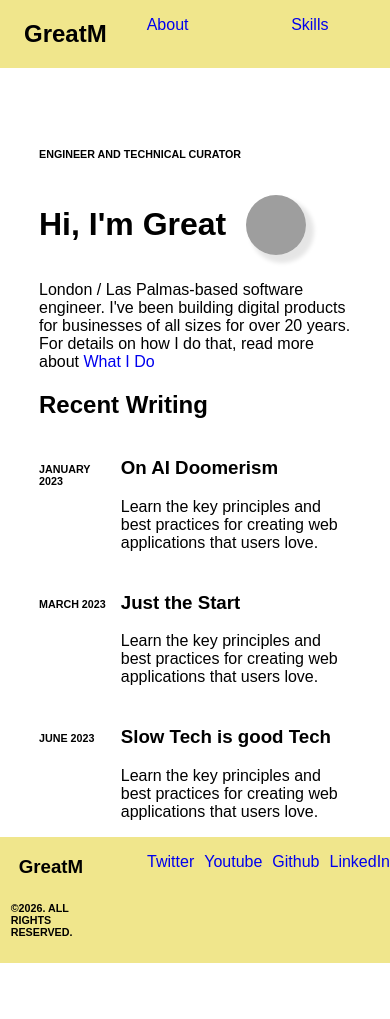
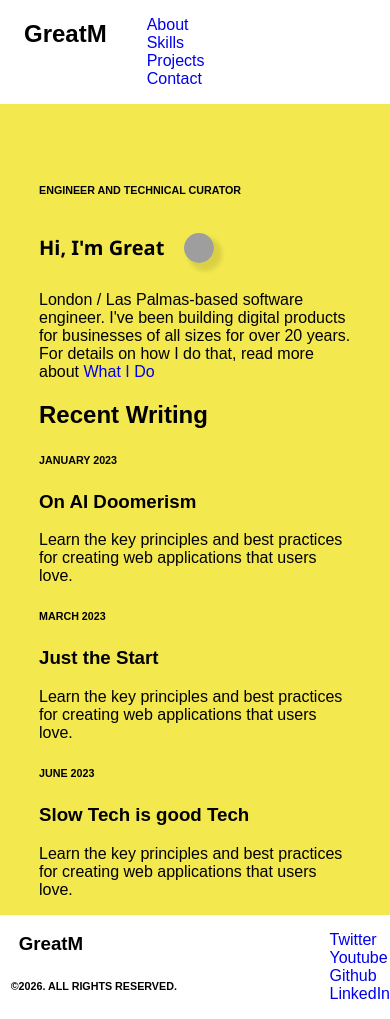
Before and after one commit to greatmoses01/htmlIntro, a plain HTML site: page portfolio2.html in a window 390 px wide. Shown: the top 1019 px of the page. Before the commit the page ends 963 px from the top, so only its background shows below. Drawn offline with Linux system fonts and the light colour scheme; grey boxes are pictures that could not be loaded.

Commit message:
media query update

```diff
--- a/portfolio2.css
+++ b/portfolio2.css
@@ -1,10 +1,10 @@
-*{
+* {
     list-style: none;
     font-family: 'Poppins', sans-serif;
     text-decoration: none;
 }
 
-body{
+body {
     margin: 0;
     padding: 0;
 }
@@ -13,12 +13,14 @@ header {
     /* margin: 0.8em 8em; */
     display: flex;
     justify-content: space-between;
-    background-color: khaki;
+    background-color: rgb(123, 212, 7);
     ;
 }
-header h2{
+
+header h2 {
     margin-left: 1em;
 }
+
 header nav ul {
     display: flex;
     width: 500px;
@@ -39,35 +41,80 @@ main {
     grid-template-columns: 1fr 3fr;
 
 }
+
 .profile-intro {
     display: flex;
     gap: 20px;
     align-items: center;
 
 }
-#avatar{
+
+#avatar {
     width: 60px;
     height: 60px;
-    border-radius:50%;
-    display: flex
-    border: 4px solid white;
+    border-radius: 50%;
+    display: flex border: 4px solid white;
     box-shadow: 6px 6px 4px 2px rgba(0, 0, 0, 0.1);
 }
 
-footer{
+footer {
     display: flex;
     /* width: 100%; */
     justify-content: space-between;
-    background-color: khaki;
+    background-color: rgb(123, 212, 7);
 }
-footer h3{
+
+footer h3 {
     margin-left: 1em;
 }
-footer h6{
+
+footer h6 {
     margin-left: 1em;
 }
-footer div ul{
+
+footer div ul {
     display: flex;
     /* justify-content: space-between; */
     gap: 10px;
 }
+
+@media (min-width:320px) and (max-width:499px) {
+    h1 {
+        font-size: 20px;
+        font-family: 'Segoe UI', Tahoma, Geneva, Verdana, sans-serif;
+        font-weight: 600;
+    }
+
+    header {
+        /* margin: 0.5?em; */
+        background-color:white;
+        nav ul{
+            display:block;
+        }
+    }
+
+    #avatar {
+        display: inline;
+        width: 30px;
+        height: 30px;
+    }
+
+    body {
+        background-color: rgb(243, 232, 77);
+    }
+
+    .grid-container{
+        display: block;
+    }
+
+    footer{
+        background-color: white;
+
+        div ul{
+            display: block;
+
+        }
+    }
+
+
+}
```
Also changed, not shown: portfolio.html (line endings or trailing spaces).
